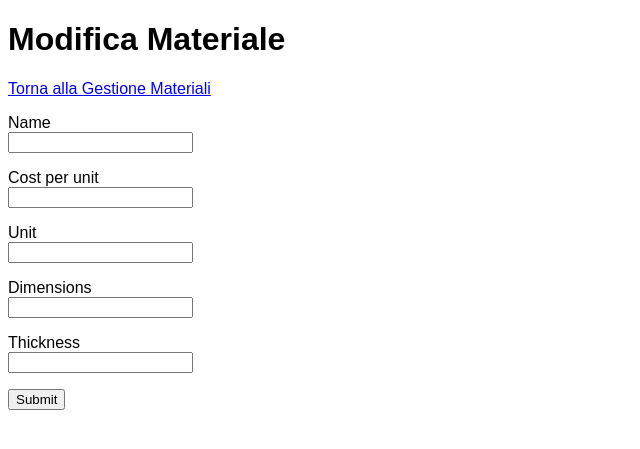
After one commit to Stegori68/plastic_portal, a Python web app: template templates/admin/edit_material.html in a window 1280 px wide. The commit adds this page. Shown: the top 449 px of the page, without its empty margins (0-640 px from the left). Run offline with Jinja, Linux system fonts and the light colour scheme; the template is opened without the code that fills it: most values are stand-ins (such as "Sample title", 1, 10 or a date in 2020); form fields are guessed from the names that the template uses.

Commit message:
modified:   routes.py 	new file:   templates/admin/edit_material.html 	modified:   templates/admin/material_management.html

```diff
--- /dev/null
+++ b/templates/admin/edit_material.html
@@ -0,0 +1,50 @@
+<!DOCTYPE html>
+<html>
+    <head>
+        <title>Modifica Materiale</title>
+        <link rel="stylesheet" href="{{ url_for('static', filename='css/style.css') }}">
+    </head>
+    <body>
+        <h1>Modifica Materiale</h1>
+        <p><a href="{{ url_for('material_management') }}">Torna alla Gestione Materiali</a></p>
+        <form method="POST" action="{{ url_for('edit_material', material_id=material.id) }}">
+        {{ form.hidden_tag() }}
+        <p>
+        {{ form.name.label }}<br>
+        {{ form.name() }}<br>
+        {% for error in form.name.errors %}
+        <span style="color: red;">[{{ error }}]</span>
+        {% endfor %}
+        </p>
+        <p>
+        {{ form.cost_per_unit.label }}<br>
+        {{ form.cost_per_unit() }}<br>
+        {% for error in form.cost_per_unit.errors %}
+        <span style="color: red;">[{{ error }}]</span>
+        {% endfor %}
+        </p>
+        <p>
+        {{ form.unit.label }}<br>
+        {{ form.unit() }}<br>
+        {% for error in form.unit.errors %}
+        <span style="color: red;">[{{ error }}]</span>
+        {% endfor %}
+        </p>
+        <p>
+        {{ form.dimensions.label }}<br>
+        {{ form.dimensions() }}<br>
+        {% for error in form.dimensions.errors %}
+        <span style="color: red;">[{{ error }}]</span>
+        {% endfor %}
+        </p>
+        <p>
+        {{ form.thickness.label }}<br>
+        {{ form.thickness() }}<br>
+        {% for error in form.thickness.errors %}
+        <span style="color: red;">[{{ error }}]</span>
+        {% endfor %}
+        </p>
+        <p>{{ form.submit() }}</p>
+        </form>
+    </body>
+</html>
```
Also changed, not shown: routes.py (+31 -0 lines), templates/admin/material_management.html (+8 -14 lines).
